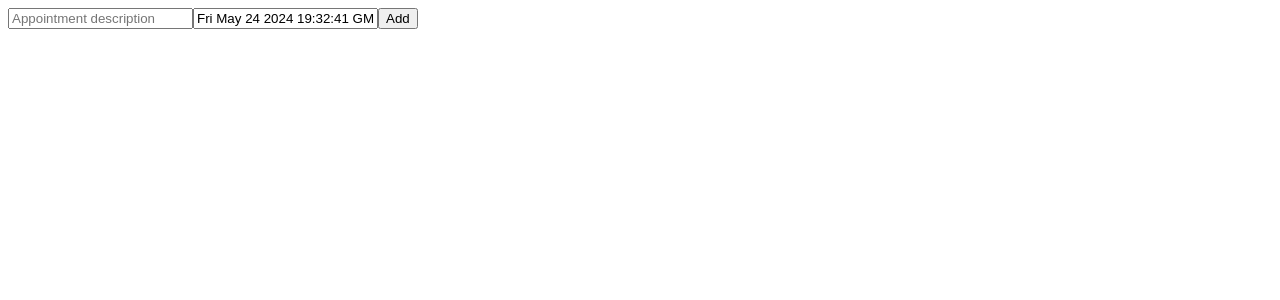
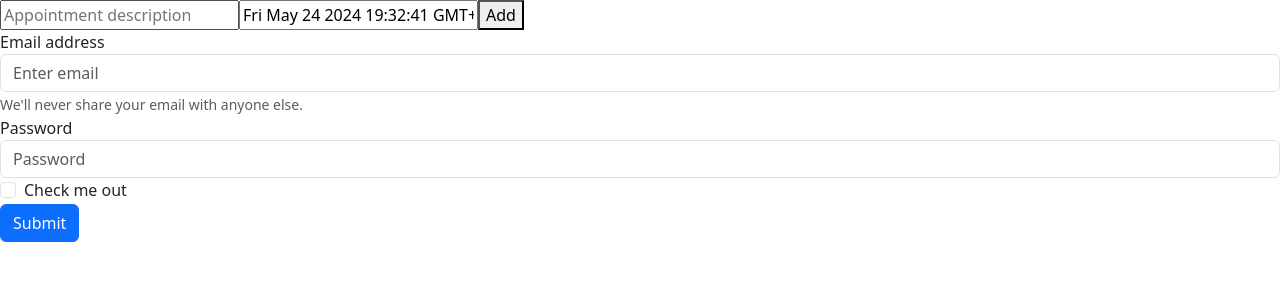
Before and after one commit to 12032002hailong/angular_appointment, an Angular app: page / in a window 1280 px wide. Shown: the top 300 px of the page. Built offline with nearby package versions, Linux system fonts and the light colour scheme.

Commit message:
add bootstrap

```diff
--- a/angular.json
+++ b/angular.json
@@ -25,9 +25,15 @@
               "src/assets"
             ],
             "styles": [
-              "src/styles.css"
+              "src/styles.css",
+              "./node_modules/bootstrap/dist/css/bootstrap.css",
+              "node_modules/bootstrap-icons/font/bootstrap-icons.css"
+
             ],
-            "scripts": []
+            "scripts": [
+              "./node_modules/bootstrap/dist/js/bootstrap.js"
+
+            ]
           },
           "configurations": {
             "production": {
--- a/package.json
+++ b/package.json
@@ -18,6 +18,7 @@
     "@angular/platform-browser": "^17.3.0",
     "@angular/platform-browser-dynamic": "^17.3.0",
     "@angular/router": "^17.3.0",
+    "bootstrap": "^5.3.3",
     "rxjs": "~7.8.0",
     "tslib": "^2.3.0",
     "zone.js": "~0.14.3"
--- a/src/app/app.component.html
+++ b/src/app/app.component.html
@@ -1 +1,30 @@
 <app-appointment-list></app-appointment-list>
+<form>
+  <div class="form-group">
+    <label for="exampleInputEmail1">Email address</label>
+    <input
+      type="email"
+      class="form-control"
+      id="exampleInputEmail1"
+      aria-describedby="emailHelp"
+      placeholder="Enter email"
+    />
+    <small id="emailHelp" class="form-text text-muted"
+      >We'll never share your email with anyone else.</small
+    >
+  </div>
+  <div class="form-group">
+    <label for="exampleInputPassword1">Password</label>
+    <input
+      type="password"
+      class="form-control"
+      id="exampleInputPassword1"
+      placeholder="Password"
+    />
+  </div>
+  <div class="form-check">
+    <input type="checkbox" class="form-check-input" id="exampleCheck1" />
+    <label class="form-check-label" for="exampleCheck1">Check me out</label>
+  </div>
+  <button type="submit" class="btn btn-primary">Submit</button>
+</form>
--- a/src/app/appointment-list/appointment-list.component.ts
+++ b/src/app/appointment-list/appointment-list.component.ts
@@ -1,4 +1,4 @@
-import { Component } from '@angular/core';
+import { Component, OnInit } from '@angular/core';
 import { Appointment } from '../models/appointment';
 import { FormsModule, NgModel } from '@angular/forms';
 import { NgFor } from '@angular/common';
@@ -10,12 +10,17 @@ import { NgFor } from '@angular/common';
   templateUrl: './appointment-list.component.html',
   styleUrl: './appointment-list.component.css'
 })
-export class AppointmentListComponent {
+export class AppointmentListComponent implements OnInit {
+
 
   newAppointmentTitle: string = "";
   newAppointmentDate: Date = new Date();
   appointments: Appointment[] = [];
 
+  ngOnInit(): void {
+    let savedAppointments = localStorage.getItem('appointments')
+    this.appointments = savedAppointments ? JSON.parse(savedAppointments) : [];
+  }
   addAppointment() {
     if (this.newAppointmentTitle.trim().length && this.newAppointmentDate) {
       let newAppointment: Appointment = {
--- a/src/styles.css
+++ b/src/styles.css
@@ -1 +1 @@
-/* You can add global styles to this file, and also import other style files */
+/* @import "~bootstrap/dist/css/bootstrap.css"; */
```
Also changed, not shown: 2 other files (tests, documents, lock files or other folders).
